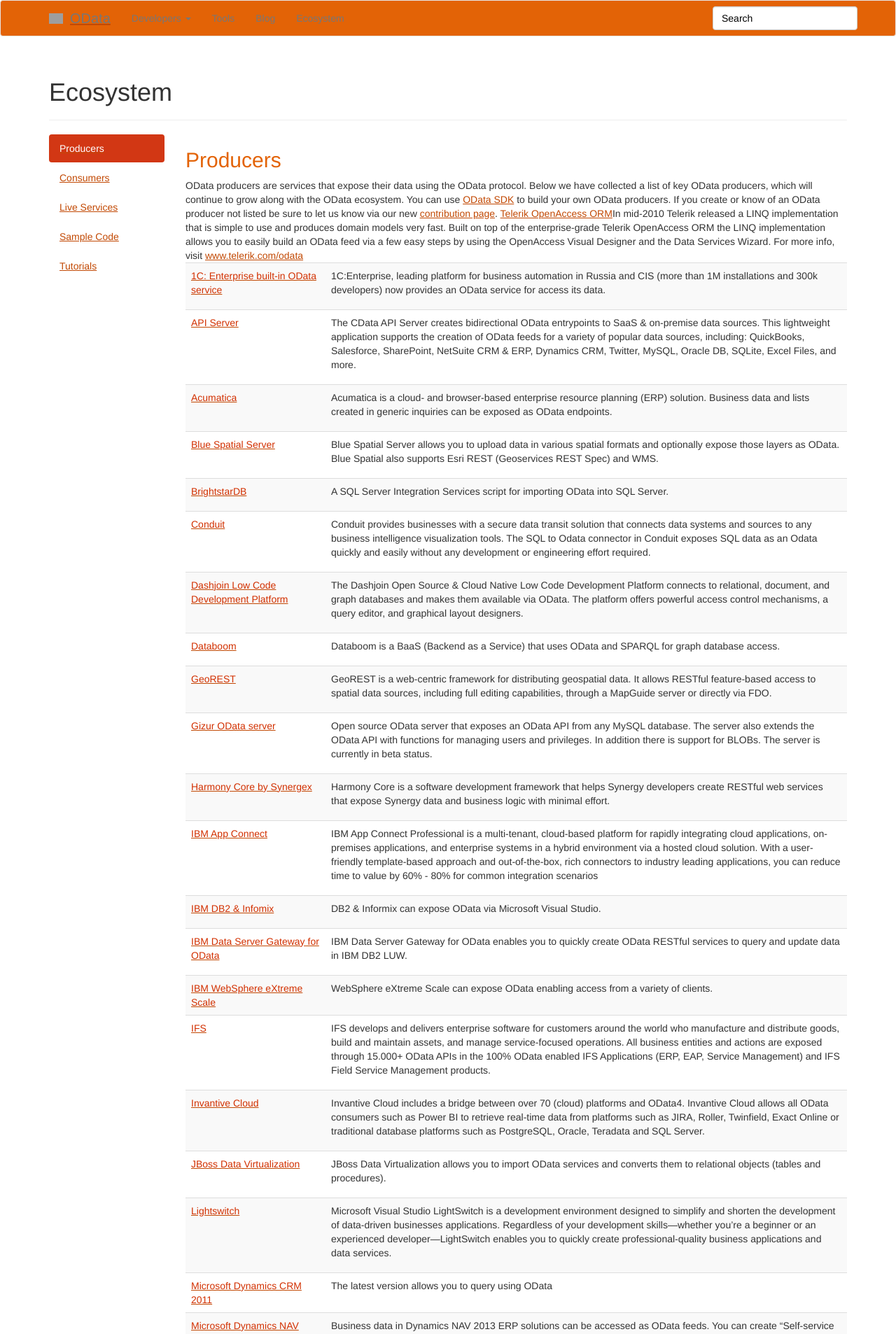
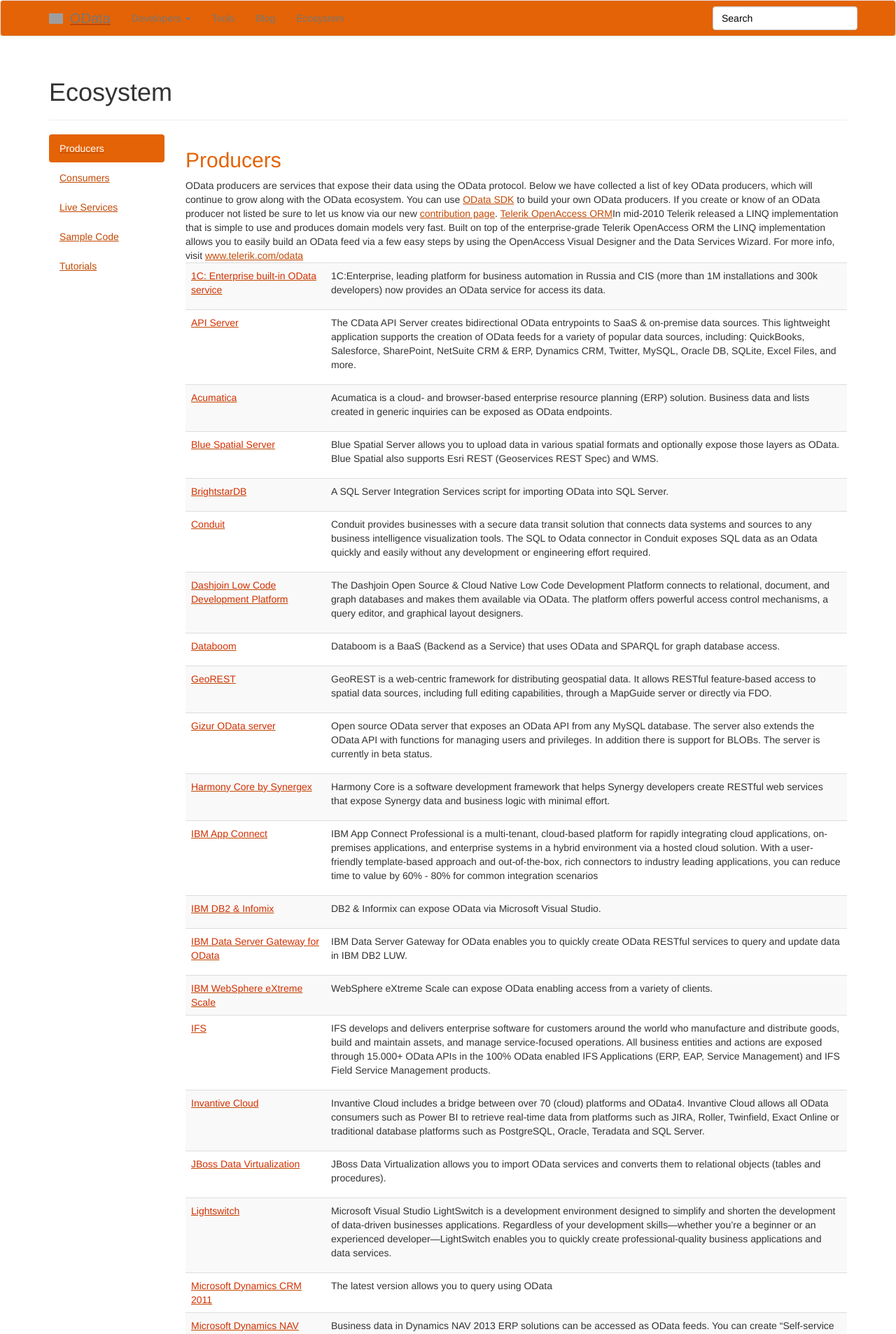
Before and after one commit to OData/odataorg.github.io, a Jekyll site: the page built from pages/ecosystem/ecosystem.html, in a window 1280 px wide. Shown: the top 1906 px of the page at 70% size. Built offline with Jekyll 4.4.1, drawn with Linux system fonts in a browser that asks for light colours; nearby versions of some CDN libraries; library files that are not in the unit come from our copies; a style sheet for code colours, icons or effects is not loaded.

Commit message:
updated colors

```diff
--- a/public/css/site.css
+++ b/public/css/site.css
@@ -5,7 +5,7 @@
   color: #dd4814;
 }
 .navbar-default {
-    background-color: #E36306;
+    background-color: var(--orange-medium);
 }
 .jumbotron {
   background-color: transparent;
@@ -90,9 +90,9 @@
     border-bottom-color: transparent;
     cursor: default;
 }
-.nav-pills>li.active>a, .nav-pills>li.active>a:hover, .nav-pills>li.active>a:focus {
+.nav-pills > li.active > a, .nav-pills > li.active > a:hover, .nav-pills > li.active > a:focus {
     color: #ffffff;
-    background-color: #d23714;
+    background-color: var(--orange-medium);
 }
 .btn-primary {
     color: #ffffff;
```
